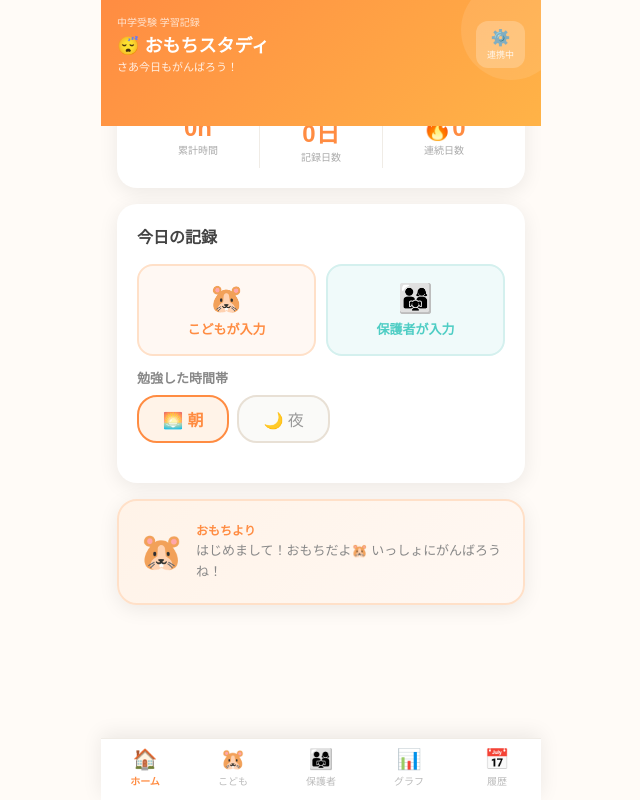
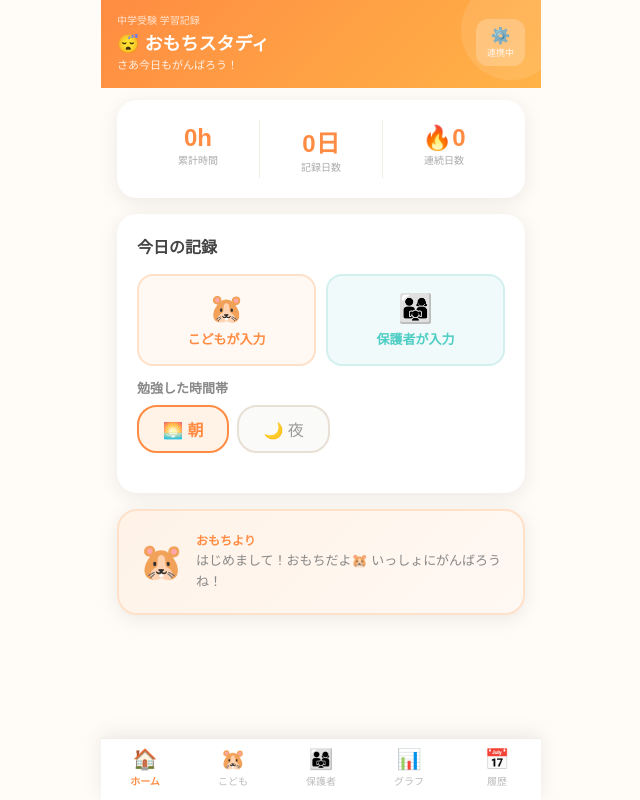
Before and after one commit to basictree-boop/omochi-study, a React (Create React App) app: page / in a window 1280 px wide. Shown: the whole page, without its empty margins (319-959 px from the left). Built offline with nearby package versions, Linux system fonts and the light colour scheme.

Commit message:
Update App.jsx

```diff
--- a/src/App.jsx
+++ b/src/App.jsx
@@ -561,10 +561,10 @@ export default function App() {
   const S = {
     app: { maxWidth: 440, margin: "0 auto", minHeight: "100vh", background: "#FFFBF7", fontFamily: "'Hiragino Maru Gothic ProN', 'Noto Sans JP', sans-serif" },
     // ヘッダーをコンパクトに
-    header: { background: "linear-gradient(135deg, #FF8C42 0%, #FFB347 100%)", padding: "14px 16px 52px", position: "relative", overflow: "hidden" },
+    header: { background: "linear-gradient(135deg, #FF8C42 0%, #FFB347 100%)", padding: "12px 16px 16px", position: "relative", overflow: "hidden" },
     nav: { position: "fixed", bottom: 0, left: "50%", transform: "translateX(-50%)", width: "100%", maxWidth: 440, background: "white", borderTop: "1px solid #f0ece6", display: "flex", zIndex: 100, boxShadow: "0 -4px 20px rgba(0,0,0,0.08)" },
     navBtn: (a) => ({ flex: 1, padding: "8px 4px 12px", border: "none", background: "none", color: a ? "#FF8C42" : "#bbb", fontSize: 10, fontWeight: a ? 700 : 400, cursor: "pointer", display: "flex", flexDirection: "column", alignItems: "center", gap: 2 }),
-    content: { padding: "0 16px 100px", marginTop: -36 },
+    content: { padding: "12px 16px 100px", marginTop: 0 },
     card: { background: "white", borderRadius: 20, padding: 20, marginBottom: 16, boxShadow: "0 4px 20px rgba(0,0,0,0.08)" },
     title: (c) => ({ fontSize: 16, fontWeight: 800, color: c || "#444", marginBottom: 16 }),
     saveBtn: (bg) => ({ width: "100%", padding: "16px", background: bg || "linear-gradient(135deg, #FF8C42, #FF6B6B)", border: "none", borderRadius: 16, color: "white", fontSize: 18, fontWeight: 800, cursor: "pointer", boxShadow: "0 4px 16px rgba(255,107,107,0.3)", letterSpacing: 1, marginTop: 4 }),
```
